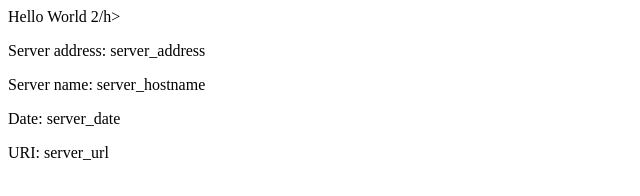
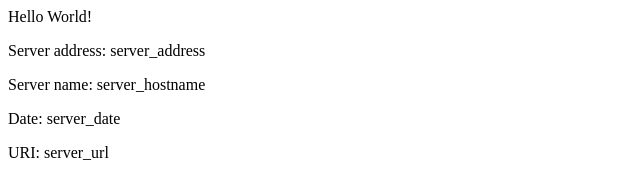
Before and after one commit to nehawadhera/eks-example, a plain HTML site: page src/index.html in a window 1280 px wide. Shown: the full height of the page, 0-640 px from the left. Drawn offline with Linux system fonts and the light colour scheme.

Commit message:
Initial commit

```diff
--- a/src/index.html
+++ b/src/index.html
@@ -2,7 +2,7 @@
 <title>Hello World</title>
 </head>
 <div class="info">
-<h>Hello World 2/h>
+<h>Hello World!</h>
 <p><span>Server&nbsp;address:</span> <span>server_address</span></p>
 <p><span>Server&nbsp;name:</span> <span>server_hostname</span></p>
 <p class="smaller"><span>Date:</span> <span>server_date</span></p>
```
Also changed, not shown: 1 other file.
